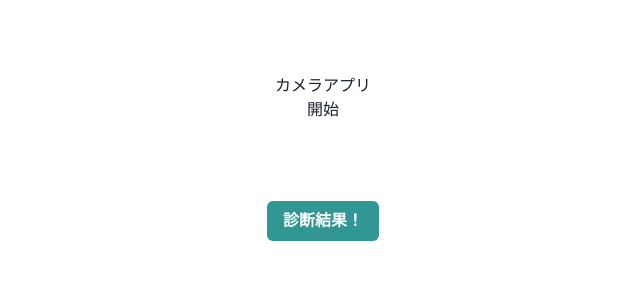
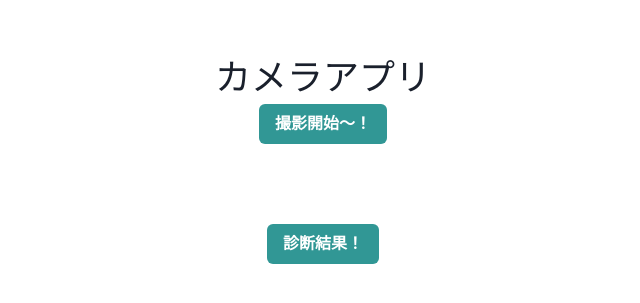
Before and after one commit to Yoh-lab/hackathon_frontend, a Next.js app: page /shooting-screen in a window 1280 px wide. Shown: the part 243-546 px from the top of the page, without its empty margins (317-957 px from the left). Built offline with nearby package versions, Linux system fonts and the light colour scheme.

Commit message:
fix function page transition

```diff
--- a/src/app/roulette-screen/page.tsx
+++ b/src/app/roulette-screen/page.tsx
@@ -12,7 +12,7 @@ export default function Home() {
     <Flex direction="column" align="center" justify="center" minH="100vh" gap={20}>
       <Roulette />
       <Button colorScheme='teal' size='md'>ルーレットスタート！</Button>
-      <Link href="/shooting-screen"><Button colorScheme='teal' size='md'>ポーズ例を見てみよう！</Button></Link>
+      <Link href="/show-example-screen"><Button colorScheme='teal' size='md'>ポーズ例を見てみよう！</Button></Link>
     </Flex>
   );
 }
--- a/src/app/show-example-screen/page.tsx
+++ b/src/app/show-example-screen/page.tsx
@@ -10,7 +10,7 @@ export default function Home() {
   return (
     <Flex direction="column" align="center" justify="center" minH="100vh" gap={20}>
       <ShowPose />
-      <Link href="/show-example-screen"><Button colorScheme='teal' size='md'>撮影開始！</Button></Link>
+      <Link href="/shooting-screen"><Button colorScheme='teal' size='md'>撮影開始！</Button></Link>
     </Flex>
   );
 }
--- a/src/components/webcam.tsx
+++ b/src/components/webcam.tsx
@@ -1,5 +1,7 @@
 import { useRef, useState, useEffect } from "react";
 import Webcam from "react-webcam";
+import { Text } from '@chakra-ui/react'
+import { Button, ButtonGroup } from '@chakra-ui/react'
 
 // Webカメラの設定（解像度やカメラの向き）
 const videoConstraints = {
@@ -121,14 +123,14 @@ export const WebCam_Window = () => {
     <div
       style={{ display: "flex", flexDirection: "column", alignItems: "center" }}
     >
-      <h1>カメラアプリ</h1>
+      <Text fontSize='4xl'>カメラアプリ</Text>
       {isCaptureEnable || (
-        <button onClick={() => setCaptureEnable(true)}>開始</button>
+        <Button colorScheme='teal' size='md' onClick={() => setCaptureEnable(true)}>撮影開始～！</Button>
       )}
       {isCaptureEnable && (
         <>
           <div>
-            <button onClick={() => setCaptureEnable(false)}>終了</button>
+          <Button colorScheme='teal' size='md' onClick={() => setCaptureEnable(false)}>撮影終了～！</Button>
           </div>
           <div
             style={{
```
Also changed, not shown: src/app/result-screen/page.tsx (+7 -5 lines).
